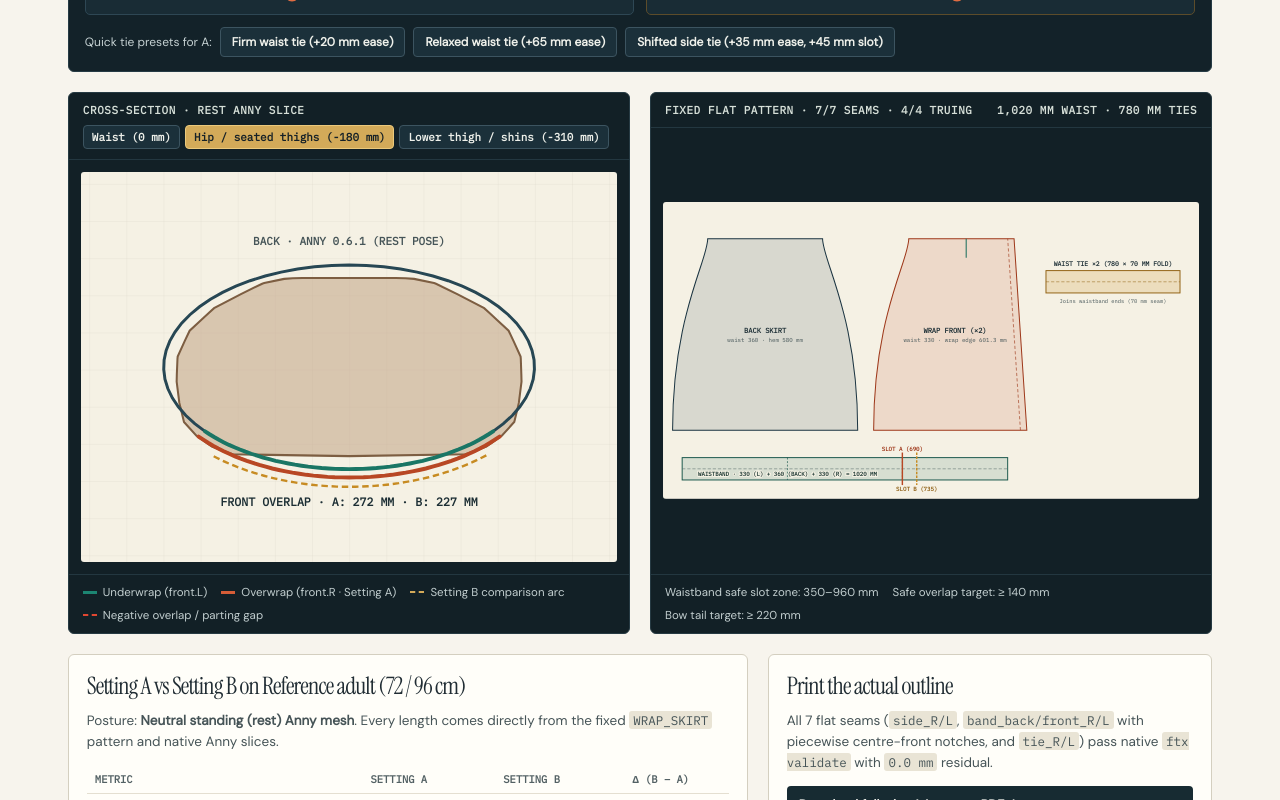
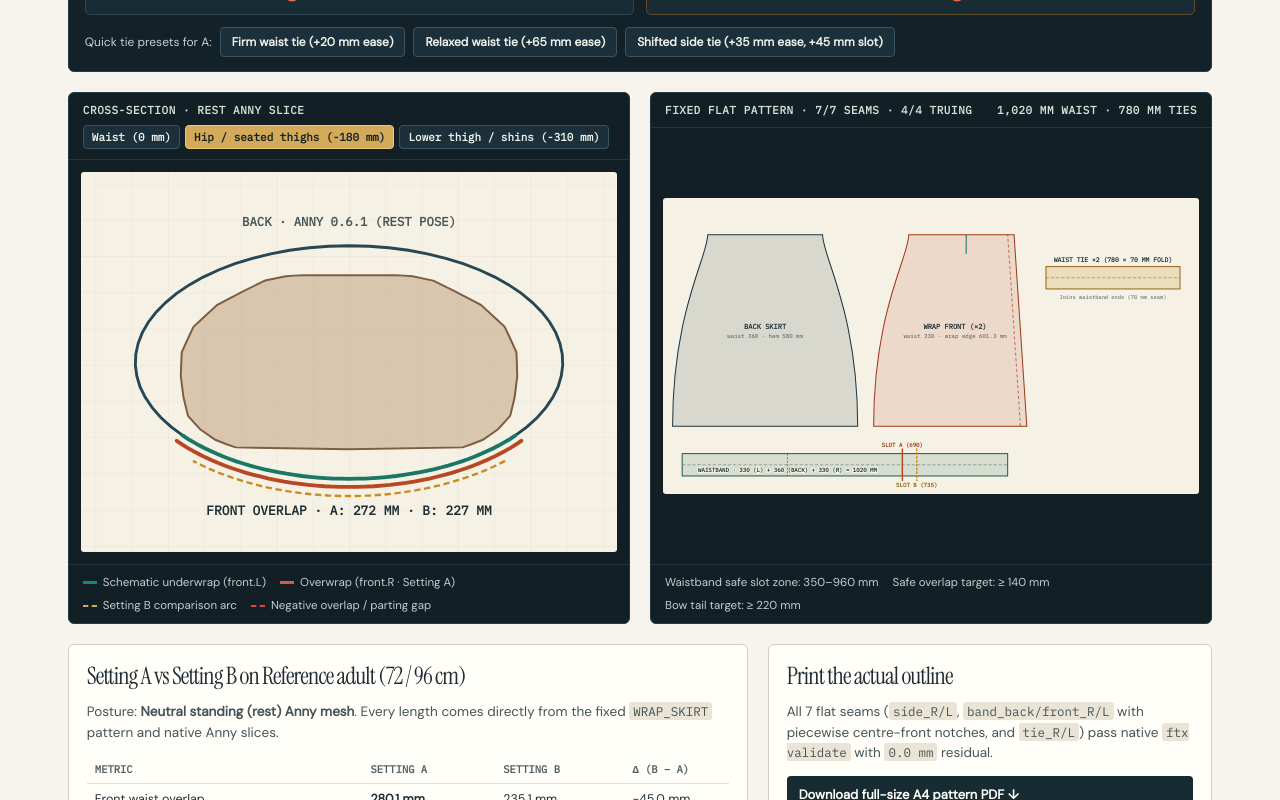
Before and after one commit to Dicklesworthstone/franken_textiles, a Next.js app in the folder showcase/: page /studies/wrap-skirt in a window 1280 px wide. Shown: the part 450-1250 px from the top of the page. Built offline with nearby package versions, Linux system fonts and the light colour scheme.

Commit message:
fix(showcase): draw wrap arcs outside Anny slices (ftx-7ynz)

```diff
--- a/showcase/components/WrapSkirtLab.tsx
+++ b/showcase/components/WrapSkirtLab.tsx
@@ -76,7 +76,7 @@ function WrapCrossSectionSvg({
     if (!hull.length) {
       return { vb: "-260 -260 520 520", bodyPath: "", cx: 0, cy: 0, rx: 140, ry: 110, spanX: 520 };
     }
-    // Native Anny body faces -y; render wearer facing DOWN (+y in SVG) so front wrap sits clearly at bottom!
+    // Anny faces -y. The front is at the bottom (+y) in the diagram.
     let minX = Infinity, maxX = -Infinity, minY = Infinity, maxY = -Infinity;
     const pts = hull.map(([x, y]) => [x, -y] as [number, number]);
     for (const [x, y] of pts) {
@@ -87,11 +87,18 @@ function WrapCrossSectionSvg({
     }
     const cx0 = (minX + maxX) / 2;
     const cy0 = (minY + maxY) / 2;
-    const rx0 = (maxX - minX) / 2;
-    const ry0 = (maxY - minY) / 2;
+    const halfWidth = (maxX - minX) / 2;
+    const halfDepth = (maxY - minY) / 2;
+    // An ellipse through the axis extrema can still cut across the hull at the sides.
+    const hullScale = pts.reduce(
+      (scale, [x, y]) => Math.max(scale, Math.hypot((x - cx0) / halfWidth, (y - cy0) / halfDepth)),
+      1,
+    );
+    const rx0 = halfWidth * hullScale;
+    const ry0 = halfDepth * hullScale;
     const pad = 74;
-    const spanX0 = Math.max(maxX - minX + pad * 2, 460);
-    const spanY0 = Math.max(maxY - minY + pad * 2, 420);
+    const spanX0 = Math.max((rx0 + pad) * 2, 460);
+    const spanY0 = Math.max((ry0 + pad) * 2, 420);
     return {
       vb: `${(cx0 - spanX0 / 2).toFixed(1)} ${(cy0 - spanY0 / 2).toFixed(1)} ${spanX0.toFixed(1)} ${spanY0.toFixed(1)}`,
       bodyPath: pts.map(([x, y], i) => `${i === 0 ? "M" : "L"}${x.toFixed(1)},${y.toFixed(1)}`).join(" ") + " Z",
@@ -132,7 +139,7 @@ function WrapCrossSectionSvg({
     <svg
       className="ws-svg"
       role="img"
-      aria-label={`Horizontal ${sliceLevel} cross-section of native Anny ${evalA.posture} pose showing Setting A and Setting B wrap skirt overlap`}
+      aria-label={`Native Anny ${evalA.posture} ${sliceLevel} slice with schematic arcs for both wrap settings`}
       viewBox={vb}
     >
       <defs>
@@ -144,11 +151,12 @@ function WrapCrossSectionSvg({
       <rect x="-1500" y="-1500" width="3000" height="3000" fill={`url(#${uid}g)`} />
 
       {/* Real native Anny horizontal slice hull */}
-      {bodyPath && <path d={bodyPath} fill="#c4a78b" fillOpacity="0.58" stroke="#7d5e42" strokeWidth="2.2" />}
+      {bodyPath && <path className="ws-body-slice" d={bodyPath} fill="#c4a78b" fillOpacity="0.58" stroke="#7d5e42" strokeWidth="2.2" />}
 
       {/* Back & single-layer side wrap (Setting A) */}
       <path
-        d={arcPath(rxUnder, ryUnder, frontAngle + Math.max(0, halfAngleA), frontAngle + Math.PI * 2 - Math.max(0, halfAngleA))}
+        className="ws-wrap-main"
+        d={arcPath(rxUnder, ryUnder, frontAngle + Math.abs(halfAngleA), frontAngle + Math.PI * 2 - Math.abs(halfAngleA))}
         fill="none"
         stroke="#274754"
         strokeWidth="3.2"
@@ -204,7 +212,7 @@ function WrapCrossSectionSvg({
       <text x={cx} y={cy + ry + 54} textAnchor="middle" fill={overlapA < 0 ? "#a92914" : "#1c2e34"} fontSize={Math.max(11.5, spanX * 0.024).toFixed(1)} fontWeight="700" fontFamily="var(--mono)">
         {overlapA >= 0
           ? `FRONT OVERLAP · A: ${overlapA.toFixed(0)} MM · B: ${overlapB.toFixed(0)} MM`
-          : `FRONT PARTS BY ${Math.abs(overlapA).toFixed(0)} MM (LAP EXCEEDS FIXED SWEEP)`}
+          : `FRONT PARTS BY ${Math.abs(overlapA).toFixed(0)} MM · INSUFFICIENT FLAT SWEEP`}
       </text>
     </svg>
   );
@@ -471,7 +479,7 @@ export default function WrapSkirtLab() {
                     <WrapCrossSectionSvg evalA={evalA} evalB={evalB} sliceLevel={sliceLevel} />
                   </div>
                   <div className="ws-legend">
-                    <span><i className="sw-under" /> Underwrap (front.L)</span>
+                    <span><i className="sw-under" /> Schematic underwrap (front.L)</span>
                     <span><i className="sw-over" /> Overwrap (front.R · Setting A)</span>
                     <span><i className="sw-b" /> Setting B comparison arc</span>
                     <span><i className="sw-gap" /> Negative overlap / parting gap</span>
```
Also changed, not shown: 1 other file (tests, documents, lock files or other folders).
